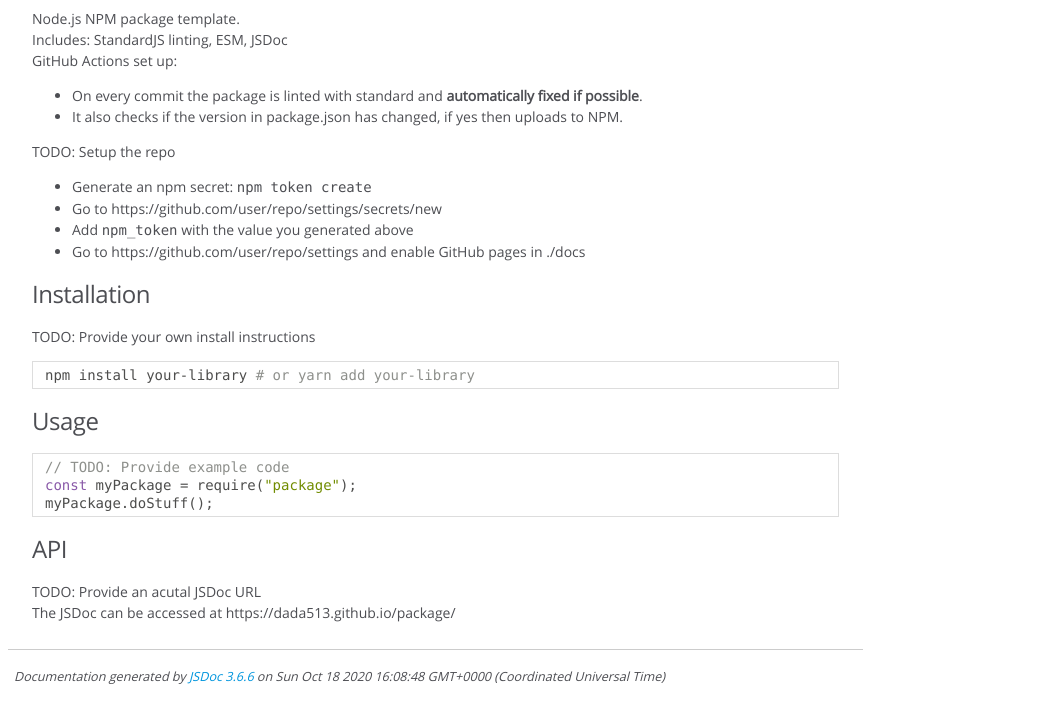
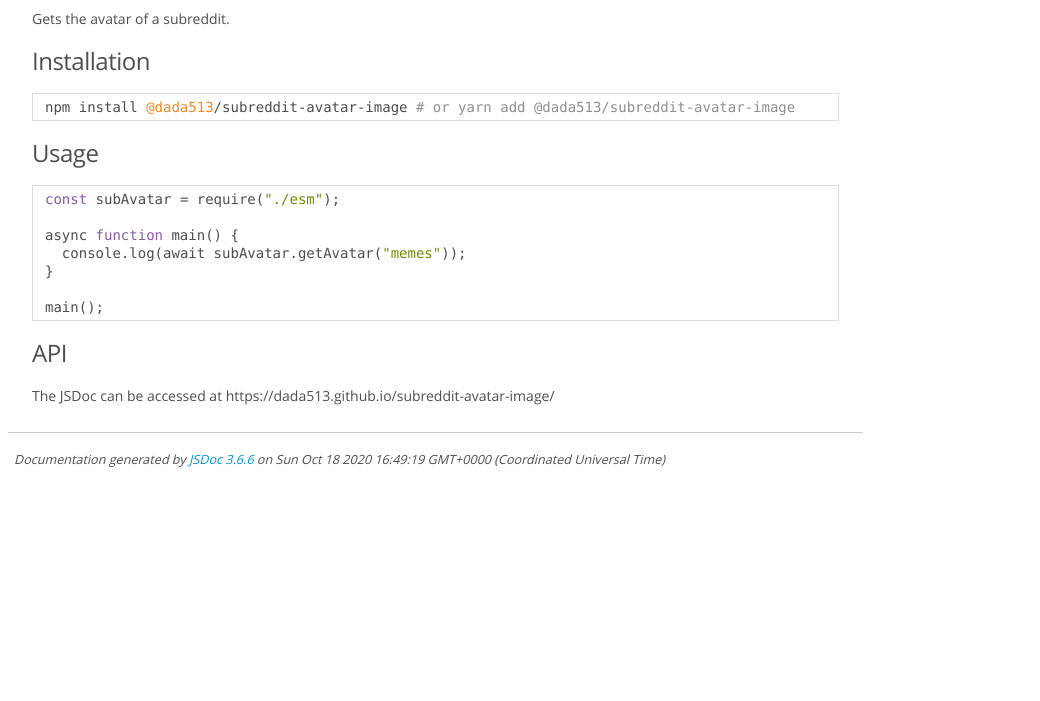
Before and after one commit to d-513/subreddit-avatar-image, a website: page docs/index.html in a window 1280 px wide. Shown: the part 220-921 px from the top of the page, without its empty margins (0-1040 px from the left). After the commit the page ends 800 px from the top, so only its background shows below. Drawn offline with Linux system fonts and the light colour scheme.

Commit message:
Update JSDoc

```diff
--- a/docs/index.html
+++ b/docs/index.html
@@ -43,33 +43,22 @@
 
 
     <section>
-        <article><h1>package</h1>
-<p>Node.js NPM package template.<br>
-Includes: StandardJS linting, ESM, JSDoc<br>
-GitHub Actions set up:</p>
-<ul>
-<li>On every commit the package is linted with standard and <strong>automatically fixed if possible</strong>.</li>
-<li>It also checks if the version in package.json has changed, if yes then uploads to NPM.</li>
-</ul>
-<p>TODO: Setup the repo</p>
-<ul>
-<li>Generate an npm secret: <code>npm token create</code></li>
-<li>Go to https://github.com/user/repo/settings/secrets/new</li>
-<li>Add <code>npm_token</code> with the value you generated above</li>
-<li>Go to https://github.com/user/repo/settings and enable GitHub pages in ./docs</li>
-</ul>
+        <article><h1>subreddit-avatar-image</h1>
+<p>Gets the avatar of a subreddit.</p>
 <h3>Installation</h3>
-<p>TODO: Provide your own install instructions</p>
-<pre class="prettyprint source lang-bash"><code>npm install your-library # or yarn add your-library
+<pre class="prettyprint source lang-bash"><code>npm install @dada513/subreddit-avatar-image # or yarn add @dada513/subreddit-avatar-image
 </code></pre>
 <h3>Usage</h3>
-<pre class="prettyprint source lang-js"><code>// TODO: Provide example code
-const myPackage = require(&quot;package&quot;);
-myPackage.doStuff();
+<pre class="prettyprint source lang-js"><code>const subAvatar = require(&quot;./esm&quot;);
+
+async function main() {
+  console.log(await subAvatar.getAvatar(&quot;memes&quot;));
+}
+
+main();
 </code></pre>
 <h3>API</h3>
-<p>TODO: Provide an acutal JSDoc URL<br>
-The JSDoc can be accessed at https://dada513.github.io/package/</p></article>
+<p>The JSDoc can be accessed at https://dada513.github.io/subreddit-avatar-image/</p></article>
     </section>
 
 
@@ -80,13 +69,13 @@ The JSDoc can be accessed at https://dada513.github.io/package/</p></article>
 </div>
 
 <nav>
-    <h2><a href="index.html">Home</a></h2><h3>Global</h3><ul><li><a href="global.html#hello">hello</a></li></ul>
+    <h2><a href="index.html">Home</a></h2><h3>Global</h3><ul><li><a href="global.html#getAvatar">getAvatar</a></li></ul>
 </nav>
 
 <br class="clear">
 
 <footer>
-    Documentation generated by <a href="https://github.com/jsdoc/jsdoc">JSDoc 3.6.6</a> on Sun Oct 18 2020 16:08:48 GMT+0000 (Coordinated Universal Time)
+    Documentation generated by <a href="https://github.com/jsdoc/jsdoc">JSDoc 3.6.6</a> on Sun Oct 18 2020 16:49:19 GMT+0000 (Coordinated Universal Time)
 </footer>
 
 <script> prettyPrint(); </script>
```
Also changed, not shown: docs/global.html (+4 -57 lines), docs/index.js.html (+13 -7 lines).
